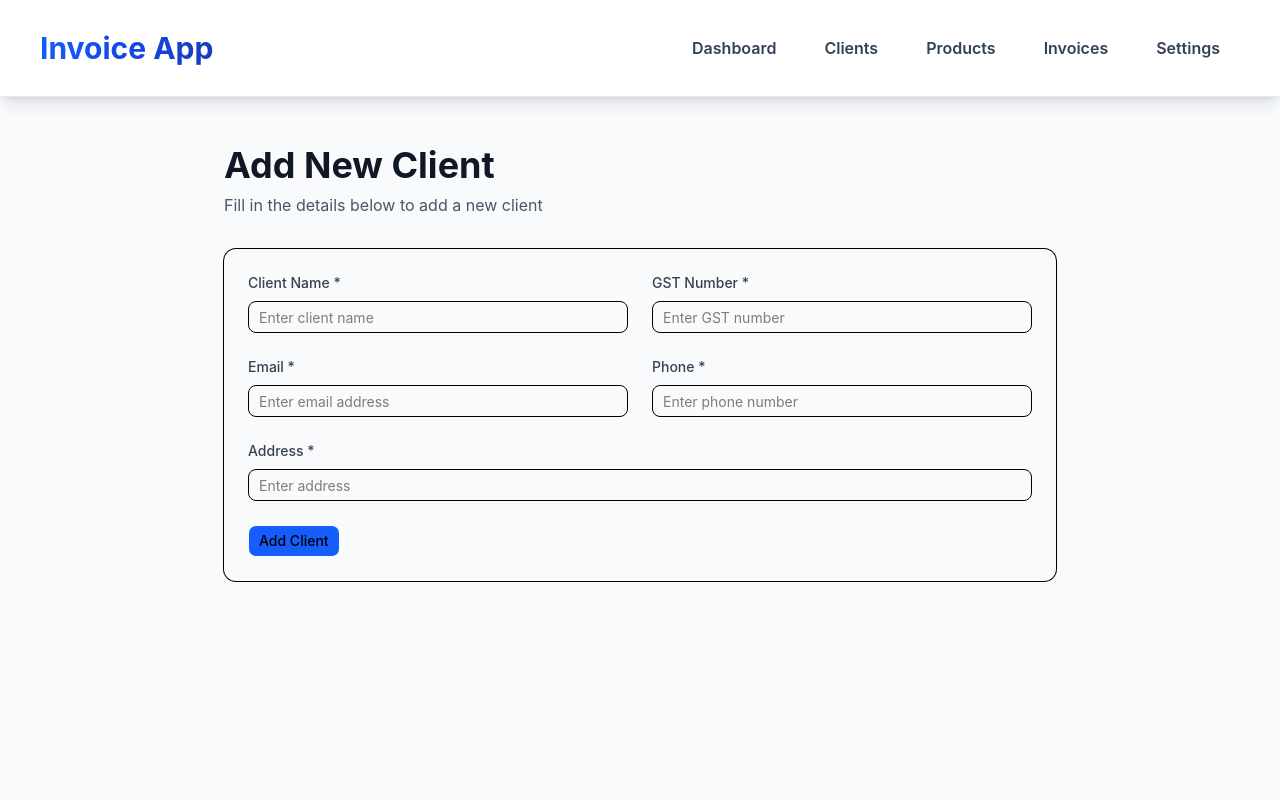
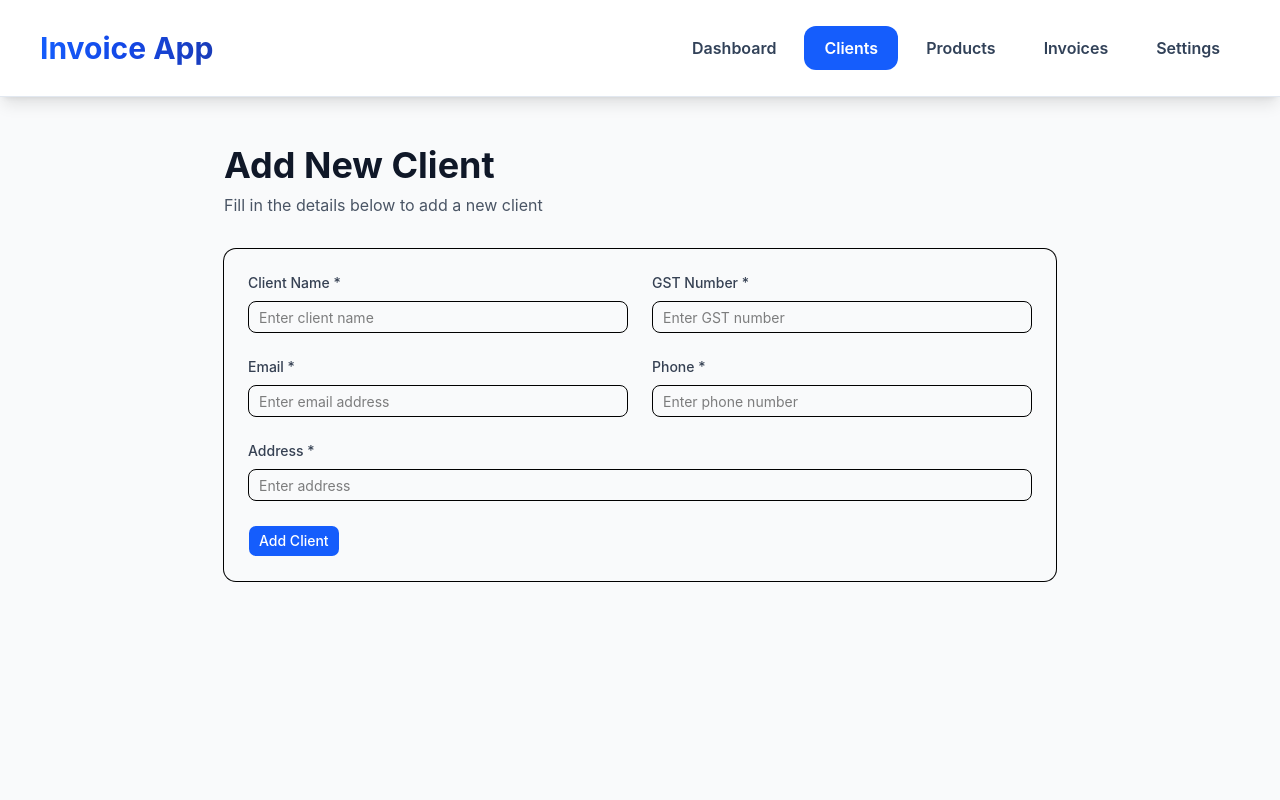
Before and after one commit to codingbbq/invoice-app, a Next.js app in the folder invoice-app-nextjs/: page /clients/add in a window 1280 px wide. Shown: the top 800 px of the page. Built offline with nearby package versions, Linux system fonts and the light colour scheme.

Commit message:
Add primary button variant and apply consistent styling throughout app

```diff
--- a/invoice-app-nextjs/app/clients/page.tsx
+++ b/invoice-app-nextjs/app/clients/page.tsx
@@ -44,7 +44,7 @@ export default function ClientsPage() {
           <p className="text-gray-600 mt-2">Manage your clients and their information</p>
         </div>
         <Link href="/clients/add">
-          <Button className="bg-blue-600 hover:bg-blue-700 flex items-center gap-2">
+          <Button variant="primary" className="flex items-center gap-2">
             <Plus className="h-4 w-4" />
             Add Client
           </Button>
@@ -72,7 +72,7 @@ export default function ClientsPage() {
         <Card className="p-12 text-center">
           <p className="text-gray-600 mb-4">No clients found</p>
           <Link href="/clients/add">
-            <Button className="bg-blue-600 hover:bg-blue-700">Add Your First Client</Button>
+            <Button variant="primary">Add Your First Client</Button>
           </Link>
         </Card>
       ) : (
--- a/invoice-app-nextjs/app/invoices/[id]/page.tsx
+++ b/invoice-app-nextjs/app/invoices/[id]/page.tsx
@@ -85,7 +85,8 @@ export default function ViewInvoicePage() {
         </div>
         <Button
           onClick={handleDownloadPDF}
-          className="bg-blue-600 hover:bg-blue-700 text-white flex items-center gap-2 px-4 py-2"
+          variant="primary"
+          className="flex items-center gap-2"
         >
           <Download className="h-4 w-4" />
           Download PDF
--- a/invoice-app-nextjs/app/invoices/page.tsx
+++ b/invoice-app-nextjs/app/invoices/page.tsx
@@ -44,7 +44,7 @@ export default function InvoicesPage() {
           <p className="text-gray-600 mt-2">Manage and create invoices</p>
         </div>
         <Link href="/invoices/create">
-          <Button className="bg-blue-600 hover:bg-blue-700 flex items-center gap-2">
+          <Button variant="primary" className="flex items-center gap-2">
             <Plus className="h-4 w-4" />
             Create Invoice
           </Button>
@@ -72,7 +72,7 @@ export default function InvoicesPage() {
         <Card className="p-12 text-center">
           <p className="text-gray-600 mb-4">No invoices found</p>
           <Link href="/invoices/create">
-            <Button className="bg-blue-600 hover:bg-blue-700">Create Your First Invoice</Button>
+            <Button variant="primary">Create Your First Invoice</Button>
           </Link>
         </Card>
       ) : (
--- a/invoice-app-nextjs/app/products/page.tsx
+++ b/invoice-app-nextjs/app/products/page.tsx
@@ -44,7 +44,7 @@ export default function ProductsPage() {
           <p className="text-gray-600 mt-2">Manage your products and pricing</p>
         </div>
         <Link href="/products/add">
-          <Button className="bg-blue-600 hover:bg-blue-700 flex items-center gap-2">
+          <Button variant="primary" className="flex items-center gap-2">
             <Plus className="h-4 w-4" />
             Add Product
           </Button>
@@ -72,7 +72,7 @@ export default function ProductsPage() {
         <Card className="p-12 text-center">
           <p className="text-gray-600 mb-4">No products found</p>
           <Link href="/products/add">
-            <Button className="bg-blue-600 hover:bg-blue-700">Add Your First Product</Button>
+            <Button variant="primary">Add Your First Product</Button>
           </Link>
         </Card>
       ) : (
--- a/invoice-app-nextjs/app/settings/page.tsx
+++ b/invoice-app-nextjs/app/settings/page.tsx
@@ -183,7 +183,7 @@ export default function SettingsPage() {
             <Button
               type="submit"
               disabled={updateSettings.isPending}
-              className="bg-blue-600 hover:bg-blue-700"
+              variant="primary"
             >
               {updateSettings.isPending ? 'Saving...' : 'Save Settings'}
             </Button>
--- a/invoice-app-nextjs/components/dashboard/quick-actions.tsx
+++ b/invoice-app-nextjs/components/dashboard/quick-actions.tsx
@@ -9,7 +9,7 @@ export function QuickActions() {
     <div className="mb-6">
       <div className="grid grid-cols-2 md:grid-cols-4 gap-2">
         <Link href="/invoices/create" className="w-full">
-          <Button className="w-full bg-blue-600 hover:bg-blue-700 text-white flex items-center justify-center gap-2 py-2 text-sm font-medium">
+          <Button variant="primary" className="w-full flex items-center justify-center gap-2 py-2 text-sm font-medium">
             <Plus className="h-4 w-4" />
             <span className="hidden sm:inline">Invoice</span>
             <span className="sm:hidden">New</span>
--- a/invoice-app-nextjs/components/forms/ClientForm.tsx
+++ b/invoice-app-nextjs/components/forms/ClientForm.tsx
@@ -117,7 +117,7 @@ export function ClientForm({
           <Button
             type="submit"
             disabled={isLoading}
-            className="bg-blue-600 hover:bg-blue-700"
+            variant="primary"
           >
             {isLoading ? 'Saving...' : initialData ? 'Update Client' : 'Add Client'}
           </Button>
--- a/invoice-app-nextjs/components/forms/ProductForm.tsx
+++ b/invoice-app-nextjs/components/forms/ProductForm.tsx
@@ -104,7 +104,7 @@ export function ProductForm({
           <Button
             type="submit"
             disabled={isLoading}
-            className="bg-blue-600 hover:bg-blue-700"
+            variant="primary"
           >
             {isLoading
               ? 'Saving...'
--- a/invoice-app-nextjs/components/layout/Header.tsx
+++ b/invoice-app-nextjs/components/layout/Header.tsx
@@ -1,12 +1,35 @@
 'use client';
 
 import Link from 'next/link';
+import { usePathname } from 'next/navigation';
 import { Menu, X } from 'lucide-react';
 import { Button } from '@/components/ui/button';
 import { useState } from 'react';
 
 export function Header() {
   const [mobileMenuOpen, setMobileMenuOpen] = useState(false);
+  const pathname = usePathname();
+
+  const isActive = (href: string) => {
+    if (href === '/') {
+      return pathname === '/';
+    }
+    return pathname.startsWith(href);
+  };
+
+  const navLinkClass = (href: string) => {
+    const baseClass = 'px-5 py-2.5 font-semibold rounded-xl transition-all duration-200';
+    const activeClass = 'bg-blue-600 text-white';
+    const inactiveClass = 'text-slate-700 hover:text-blue-600 hover:bg-blue-50';
+    return `${baseClass} ${isActive(href) ? activeClass : inactiveClass}`;
+  };
+
+  const mobileNavLinkClass = (href: string) => {
+    const baseClass = 'block px-5 py-3 font-semibold rounded-xl transition-all duration-200';
+    const activeClass = 'bg-blue-600 text-white';
+    const inactiveClass = 'text-slate-700 hover:bg-blue-50 hover:text-blue-600';
+    return `${baseClass} ${isActive(href) ? activeClass : inactiveClass}`;
+  };
 
   return (
     <header className="bg-white shadow-lg border-b border-slate-200">
@@ -19,34 +42,19 @@ export function Header() {
           </div>
 
           <nav className="hidden md:flex items-center space-x-2">
-            <Link
-              href="/"
-              className="px-5 py-2.5 text-slate-700 font-semibold hover:text-blue-600 hover:bg-blue-50 rounded-xl transition-all duration-200"
-            >
+            <Link href="/" className={navLinkClass('/')}>
               Dashboard
             </Link>
-            <Link
-              href="/clients"
-              className="px-5 py-2.5 text-slate-700 font-semibold hover:text-blue-600 hover:bg-blue-50 rounded-xl transition-all duration-200"
-            >
+            <Link href="/clients" className={navLinkClass('/clients')}>
               Clients
             </Link>
-            <Link
-              href="/products"
-              className="px-5 py-2.5 text-slate-700 font-semibold hover:text-blue-600 hover:bg-blue-50 rounded-xl transition-all duration-200"
-            >
+            <Link href="/products" className={navLinkClass('/products')}>
               Products
             </Link>
-            <Link
-              href="/invoices"
-              className="px-5 py-2.5 text-slate-700 font-semibold hover:text-blue-600 hover:bg-blue-50 rounded-xl transition-all duration-200"
-            >
+            <Link href="/invoices" className={navLinkClass('/invoices')}>
               Invoices
             </Link>
-            <Link
-              href="/settings"
-              className="px-5 py-2.5 text-slate-700 font-semibold hover:text-blue-600 hover:bg-blue-50 rounded-xl transition-all duration-200"
-            >
+            <Link href="/settings" className={navLinkClass('/settings')}>
               Settings
             </Link>
           </nav>
@@ -63,34 +71,19 @@ export function Header() {
 
         {mobileMenuOpen && (
           <nav className="md:hidden pb-6 space-y-2 border-t border-slate-200 pt-4">
-            <Link
-              href="/"
-              className="block px-5 py-3 text-slate-700 font-semibold hover:bg-blue-50 hover:text-blue-600 rounded-xl transition-all duration-200"
-            >
+            <Link href="/" className={mobileNavLinkClass('/')}>
               Dashboard
             </Link>
-            <Link
-              href="/clients"
-              className="block px-5 py-3 text-slate-700 font-semibold hover:bg-blue-50 hover:text-blue-600 rounded-xl transition-all duration-200"
-            >
+            <Link href="/clients" className={mobileNavLinkClass('/clients')}>
               Clients
             </Link>
-            <Link
-              href="/products"
-              className="block px-5 py-3 text-slate-700 font-semibold hover:bg-blue-50 hover:text-blue-600 rounded-xl transition-all duration-200"
-            >
+            <Link href="/products" className={mobileNavLinkClass('/products')}>
               Products
             </Link>
-            <Link
-              href="/invoices"
-              className="block px-5 py-3 text-slate-700 font-semibold hover:bg-blue-50 hover:text-blue-600 rounded-xl transition-all duration-200"
-            >
+            <Link href="/invoices" className={mobileNavLinkClass('/invoices')}>
               Invoices
             </Link>
-            <Link
-              href="/settings"
-              className="block px-5 py-3 text-slate-700 font-semibold hover:bg-blue-50 hover:text-blue-600 rounded-xl transition-all duration-200"
-            >
+            <Link href="/settings" className={mobileNavLinkClass('/settings')}>
               Settings
             </Link>
           </nav>
--- a/invoice-app-nextjs/components/ui/button.tsx
+++ b/invoice-app-nextjs/components/ui/button.tsx
@@ -8,6 +8,7 @@ const buttonVariants = cva(
     variants: {
       variant: {
         default: "bg-primary text-primary-foreground hover:bg-primary/80",
+        primary: "bg-blue-600 text-white hover:bg-blue-700 active:bg-blue-800",
         outline:
           "border-border bg-background hover:bg-muted hover:text-foreground aria-expanded:bg-muted aria-expanded:text-foreground dark:border-input dark:bg-input/30 dark:hover:bg-input/50",
         secondary:
```
